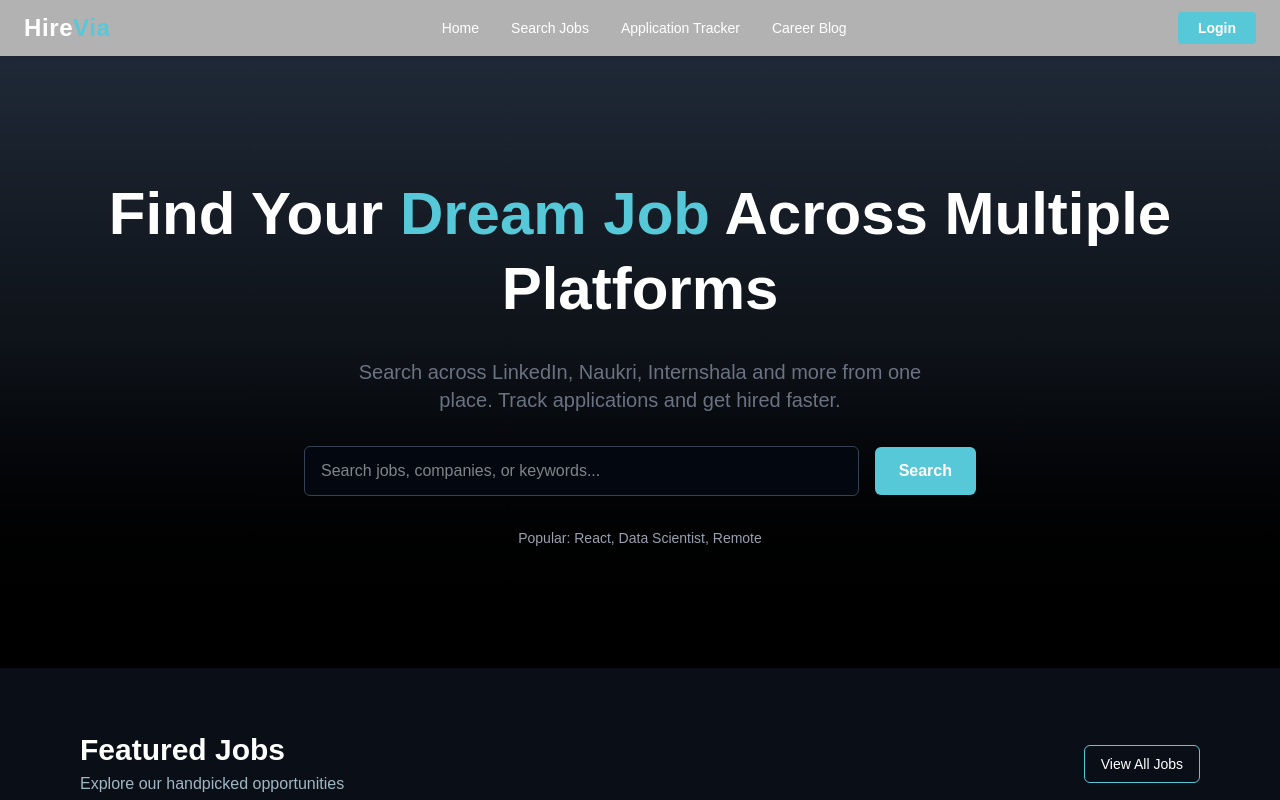
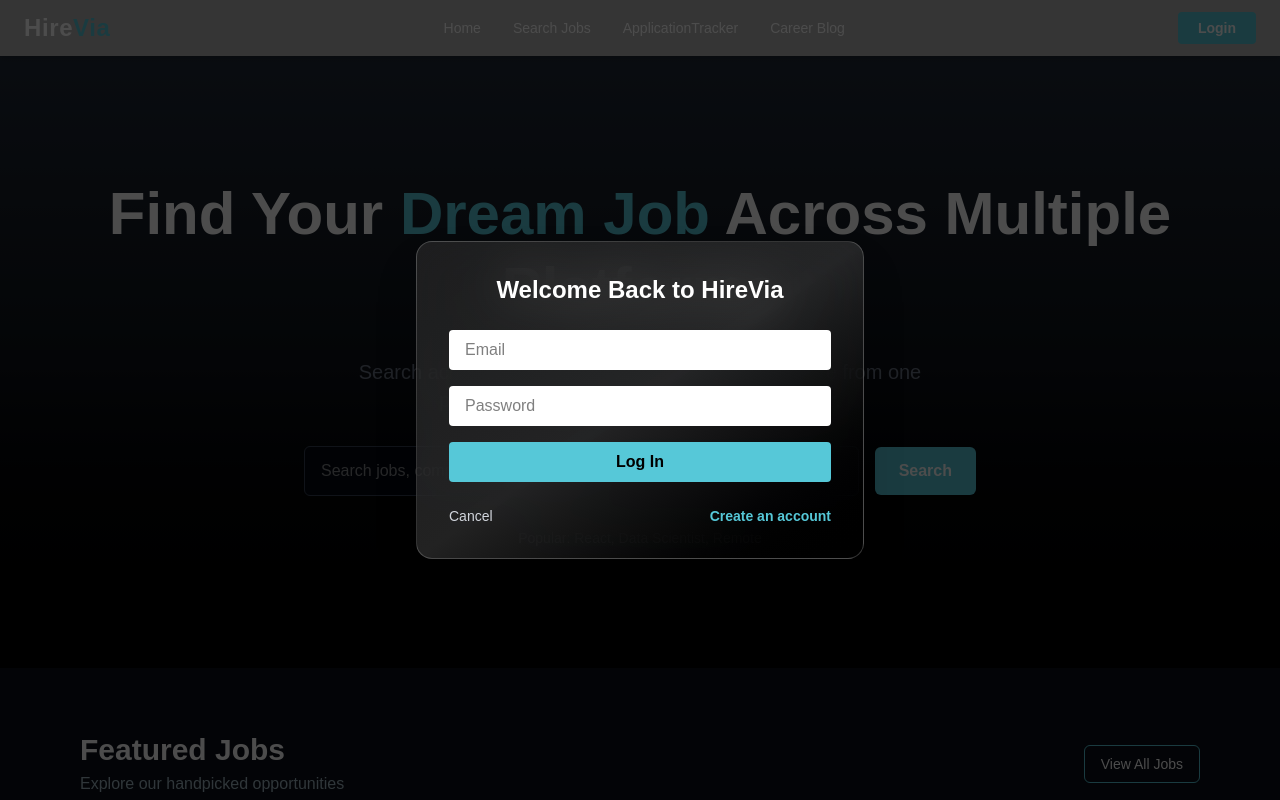
Before and after one commit to vridhichaudhary/HireVia, a Next.js app in the folder hirevia/: page / in a window 1280 px wide. Both pictures are taken after a click on the button "Login". Shown: the top 800 px of the page. Built offline with nearby package versions, Linux system fonts and the light colour scheme.

Commit message:
added signup

```diff
--- a/hirevia/src/components/Navbar/Navbar.jsx
+++ b/hirevia/src/components/Navbar/Navbar.jsx
@@ -1,12 +1,54 @@
 "use client";
+import { useState, useEffect, useRef } from "react";
 import Link from "next/link";
 import { FaUserCircle, FaBars, FaTimes } from "react-icons/fa";
-import { useState } from "react";
 
 const Navbar = () => {
+  const [isLoggedIn, setIsLoggedIn] = useState(false);
+  const [userName, setUserName] = useState("");
   const [menuOpen, setMenuOpen] = useState(false);
+  const [showAuthForm, setShowAuthForm] = useState(false);
+  const [isSignup, setIsSignup] = useState(false);
+  const [formData, setFormData] = useState({ name: "", email: "", password: "" });
+  const [showDropdown, setShowDropdown] = useState(false);
+  const dropdownRef = useRef(null);
+
+  const handleChange = (e) => setFormData({ ...formData, [e.target.name]: e.target.value });
+
+  const handleAuthSubmit = (e) => {
+    e.preventDefault();
+    setIsLoggedIn(true);
+    setUserName(formData.name);
+    setShowAuthForm(false);
+    setFormData({ name: "", email: "", password: "" });
+  };
+
+  const openAuthForm = (signup) => {
+    setIsSignup(signup);
+    setShowAuthForm(true);
+    setMenuOpen(false);
+  };
+
+  const handleLogout = () => {
+    setIsLoggedIn(false);
+    setUserName("");
+    setMenuOpen(false);
+    setShowDropdown(false);
+  };
 
   const toggleMenu = () => setMenuOpen(!menuOpen);
+  const toggleDropdown = () => setShowDropdown(!showDropdown);
+
+  const handleClickOutside = (e) => {
+    if (dropdownRef.current && !dropdownRef.current.contains(e.target)) {
+      setShowDropdown(false);
+    }
+  };
+
+  useEffect(() => {
+    document.addEventListener("mousedown", handleClickOutside);
+    return () => document.removeEventListener("mousedown", handleClickOutside);
+  }, []);
 
   return (
     <>
@@ -14,7 +56,6 @@ const Navbar = () => {
         <div className="text-2xl font-bold tracking-wide">
           Hire<span className="text-[#56C8D8]">Via</span>
         </div>
-
         <div className="md:hidden">
           <button onClick={toggleMenu}>
             {menuOpen ? (
@@ -24,20 +65,38 @@ const Navbar = () => {
             )}
           </button>
         </div>
-
         <div className="hidden md:flex items-center gap-8 text-sm">
           <Link href="/" className="hover:text-[#56C8D8] transition">Home</Link>
           <Link href="/jobs" className="hover:text-[#56C8D8] transition">Search Jobs</Link>
-          <Link href="/tracker" className="hover:text-[#56C8D8] transition">Application Tracker</Link>
+          <Link href="/tracker" className="hover:text-[#56C8D8] transition">ApplicationTracker</Link>
           <Link href="/blog" className="hover:text-[#56C8D8] transition">Career Blog</Link>
         </div>
-
-        <div className="hidden md:flex items-center gap-4">
-          <button className="px-5 py-1.5 bg-[#56C8D8] text-white text-sm font-semibold rounded hover:bg-[#56c9d8c8] transition">
-            Login
-          </button>
+        <div className="hidden md:flex items-center gap-4 relative">
+          {isLoggedIn ? (
+            <div ref={dropdownRef} className="relative">
+              <button onClick={toggleDropdown} className="flex items-center gap-2 text-sm">
+                <FaUserCircle className="text-2xl" />
+                <span className="hidden sm:inline font-medium">{userName}</span>
+              </button>
+              {showDropdown && (
+                <div className="absolute right-0 mt-2 bg-white text-black w-48 rounded-md shadow-md py-2 text-sm">9
+                  <button onClick={handleLogout} className="block w-full text-left px-4 py-2 text-red-500 hover:bg-red-100">
+                    Logout
+                  </button>
+                </div>
+              )}
+            </div>
+          ) : (
+            <button
+              onClick={() => openAuthForm(false)}
+              className="px-5 py-1.5 bg-[#56C8D8] text-white text-sm font-semibold rounded hover:bg-[#56c9d8c8] transition"
+            >
+              Login
+            </button>
+          )}
         </div>
       </nav>
+
 
       {menuOpen && (
         <div className="md:hidden flex flex-col items-center gap-4 py-6 bg-[#2C6B99] text-[#FFFFFF] text-sm font-medium shadow-md">
@@ -45,12 +104,84 @@ const Navbar = () => {
           <Link href="/jobs" className="hover:text-white" onClick={toggleMenu}>Find Jobs</Link>
           <Link href="/tracker" className="hover:text-white" onClick={toggleMenu}>Tracker</Link>
           <Link href="/blog" className="hover:text-white" onClick={toggleMenu}>Blog</Link>
-          <button className="px-5 py-1.5 bg-[#56C8D8] text-black font-semibold rounded hover:bg-[#2C6B99] text-sm">
-            Login
-          </button>
+          {isLoggedIn ? (
+            <div className="flex flex-col items-center gap-2">
+              <span>{userName}</span>
+              <button onClick={handleLogout} className="px-4 py-2 bg-white text-white font-bold rounded hover:bg-white text-sm">
+                Logout
+              </button>
+            </div>
+          ) : (
+            <button
+              onClick={() => openAuthForm(false)}
+              className="px-5 py-1.5 bg-[#56C8D8] text-black font-semibold rounded hover:bg-[#2C6B99] text-sm"
+            >
+              Login
+            </button>
+          )}
         </div>
       )}
+
+
+      {showAuthForm && (
+      <div className="fixed inset-0 bg-black/70 flex items-center justify-center z-50 px-4">
+      <div className="w-full max-w-md rounded-2xl p-8 space-y-6 shadow-2xl animate-fade-in
+        backdrop-blur-xl bg-gradient-to-br from-[#2d2d2d]/60 via-[#444]/50 to-[#000000]/70
+        border border-white/20 text-white transition-all duration-300"
+      >
+      <div className="text-center text-2xl font-bold flex justify-center items-center gap-2">
+        {isSignup ? "Create Your HireVia Account" : "Welcome Back to HireVia"}
+      </div>
+      <form onSubmit={handleAuthSubmit} className="space-y-4">
+        {isSignup && (
+          <input
+            type="text"
+            name="name"
+            placeholder="Full Name"
+            value={formData.name}
+            onChange={handleChange}
+            className="w-full px-4 py-2 rounded bg-white/100 text-black focus:outline-none focus:ring-3 focus:ring-[#56C8D8]"
+            required
+          />
+        )}
+        <input
+          type="email"
+          name="email"
+          placeholder="Email"
+          value={formData.email}
+          onChange={handleChange}
+          className="w-full px-4 py-2 rounded bg-white/100 text-black focus:outline-none focus:ring-3 focus:ring-[#56C8D8]"
+          required
+        />
+        <input
+          type="password"
+          name="password"
+          placeholder="Password"
+          value={formData.password}
+          onChange={handleChange}
+          className="w-full px-4 py-2 rounded bg-white/100 text-black focus:outline-none focus:ring-3 focus:ring-[#56C8D8]"
+          required
+        />
+        <button
+          type="submit"
+          className="w-full py-2 bg-[#56C8D8] text-black font-bold rounded hover:bg-[#56c9d8c8] transition"
+        >
+          {isSignup ? "Sign Up" : "Log In"}
+        </button>
+      </form>
+      <div className="flex justify-between items-center text-sm mt-4">
+        <button onClick={() => setShowAuthForm(false)} className="hover:underline text-gray-300">
+          Cancel
+        </button>
+        <button onClick={() => openAuthForm(!isSignup)} className="text-[#56C8D8] hover:underline font-semibold">
+          {isSignup ? "Already have an account?" : "Create an account"}
+        </button>
+      </div>
+    </div>
+  </div>
+)}
     </>
   );
 };
+
 export default Navbar;
```
